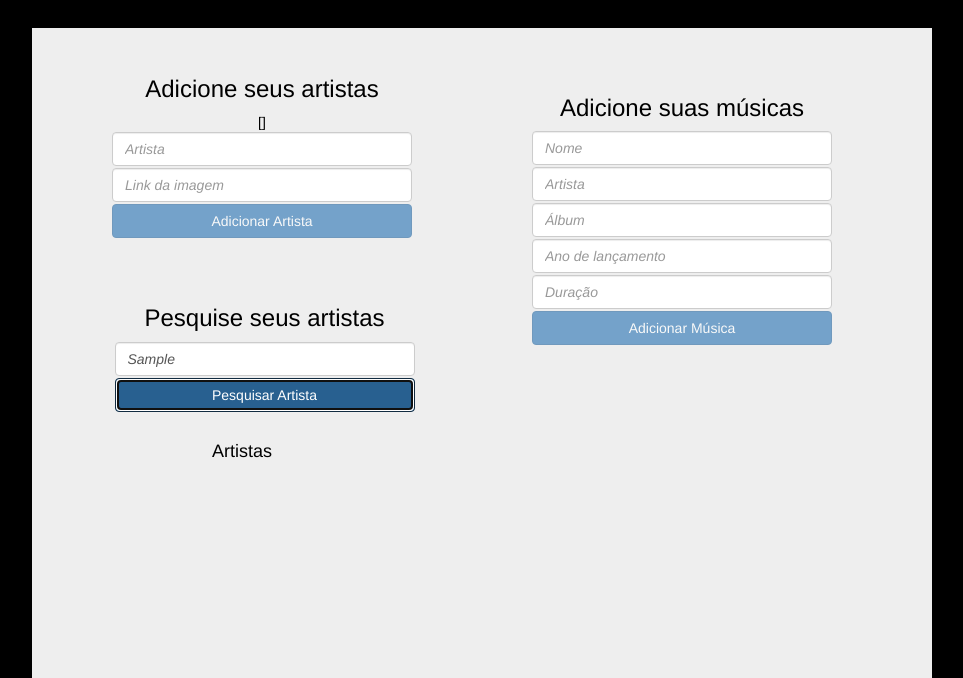
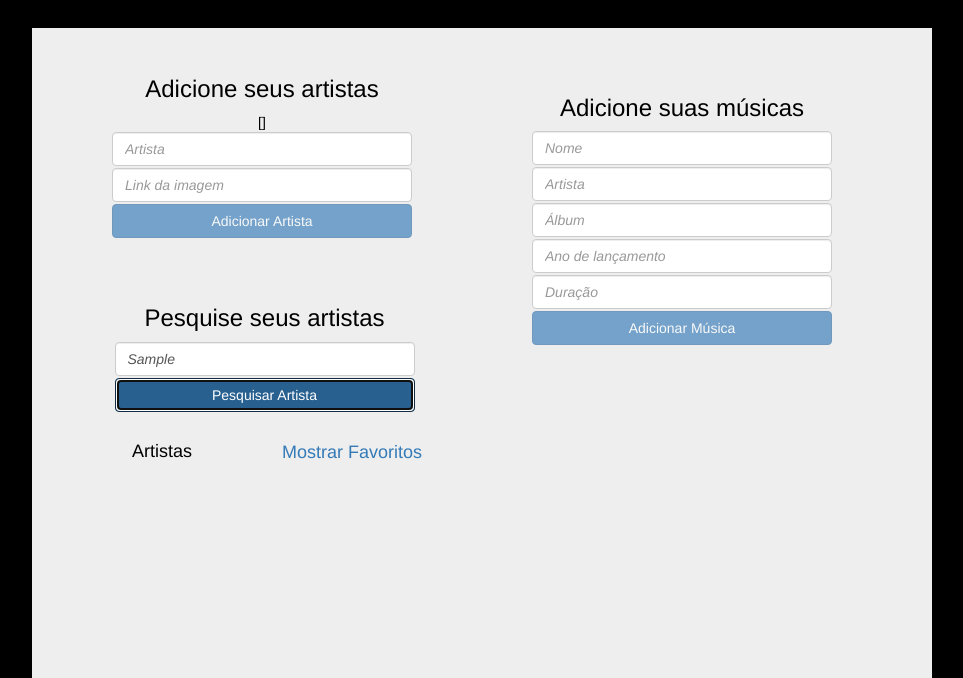
Before and after one commit to filipegl/SAP, a plain HTML site: page index.html in a window 1280 px wide. Both pictures are taken after typing "Sample" into the empty fields and a click on the button "Pesquisar Artista". Shown: the part 122-800 px from the top of the page, without its empty margins (158-1121 px from the left). Drawn offline with nearby package versions, Linux system fonts and the light colour scheme.

Commit message:
US4 concluida

```diff
--- a/css/app.css
+++ b/css/app.css
@@ -43,10 +43,16 @@ h1 {
 	margin-top: -80px;
 
 }
+#mostrarFavoritos{
+	float: left;
+	margin-top: -419px;
+	margin-left: 250px;
+}
 #tituloArtistas{
-	margin-left: 180px;
+	margin-left: 100px;
 	margin-top:10px;
 	margin-bottom: 400px;
+	white-space: nowrap;
 }
 #infoArtista{
 	/*background-image: url("caixaDeTexto.png");
--- a/index.html
+++ b/index.html
@@ -32,17 +32,19 @@
 				<button class="btn btn-primary" ng-click="adicionarMusica(musica, artistaDaMusica, album)" ng-disabled="!musica.nome || !artistaDaMusica || !album || !musica.ano || !musica.duracao">Adicionar Música</button>
 			</div>
 
+			{{ehFavorito}}
+			<form id="pesqArtista">
 
-			<form id="pesqArtista">
 				<h3>Pesquise seus artistas</h3>
 
 				<input class="form-control" type="text" ng-model="pesqArtista" placeholder="Artista" style="font-style:italic; margin-left: auto; margin-right: auto">
 				 <button class="btn btn-primary" ng-click="showLista()">Pesquisar Artista</button>
 			</form>
 			<table ng-if="pesquisar" class="table">
-				<h4 id="tituloArtistas" ng-if="pesquisar" align="left">
-				</style> Artistas</h4>
-				<tr align="left" ng-repeat="a in artistas |filter: orderBy: 'nome' | filter: pesqArtista" ng-hide="artistas.favorito">
+				<h4 id="tituloArtistas" ng-if="pesquisar" align="left"
+				> Artistas</h4>
+				<h4 id="mostrarFavoritos" ng-model="mostraFavoritos" ng-if="pesquisar" ><a href="" ng-click="apenasFavoritos()">Mostrar Favoritos</h4>
+				<tr align="left" ng-repeat="a in artistas | filter: pesqArtista | orderBy: 'nome' | filter: ehFavorito">
 					<td style="text-align: left;"><a href="" ng-click="showInfo(a)">{{a.nome}}</td></a>
 
 					<td style="text-align: right;">  <button class="btn btn-info btn-xs" ng-class="{'btn btn-info btn-xs': !a.favorito, 'btn btn-danger btn-xs': a.favorito}" type="button"
--- a/js/sapCtrl.js
+++ b/js/sapCtrl.js
@@ -72,7 +72,17 @@ angular.module("sap").controller("sapCtrl", function($scope) {
 
 	}
 
-	 	$scope.mudaNomeButtonFavoritos = function(a){
+	$scope.apenasFavoritos = function(){
+		if ($scope.ehFavorito === undefined){
+			$scope.ehFavorito = true;
+		} else {
+			$scope.ehFavorito = undefined;
+		}
+
+		console.log($scope.ehFavorito);
+	}
+
+	 $scope.mudaNomeButtonFavoritos = function(a){
 		if (a.favorito == undefined || !a.favorito){
 			return "+ Favoritos";
 		} else {
```
